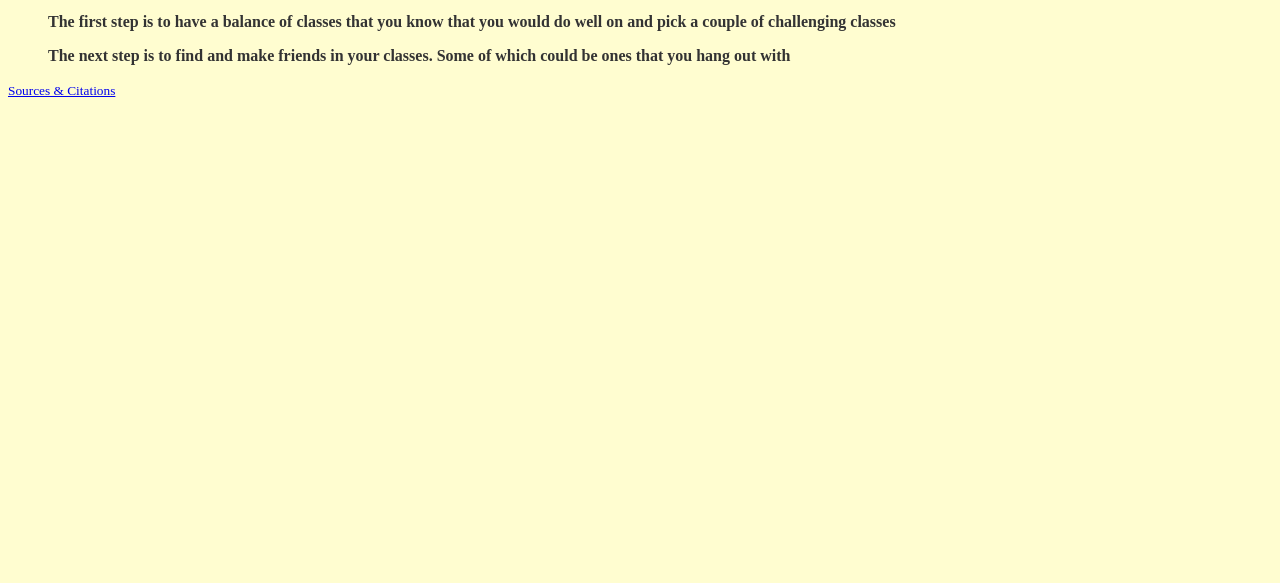
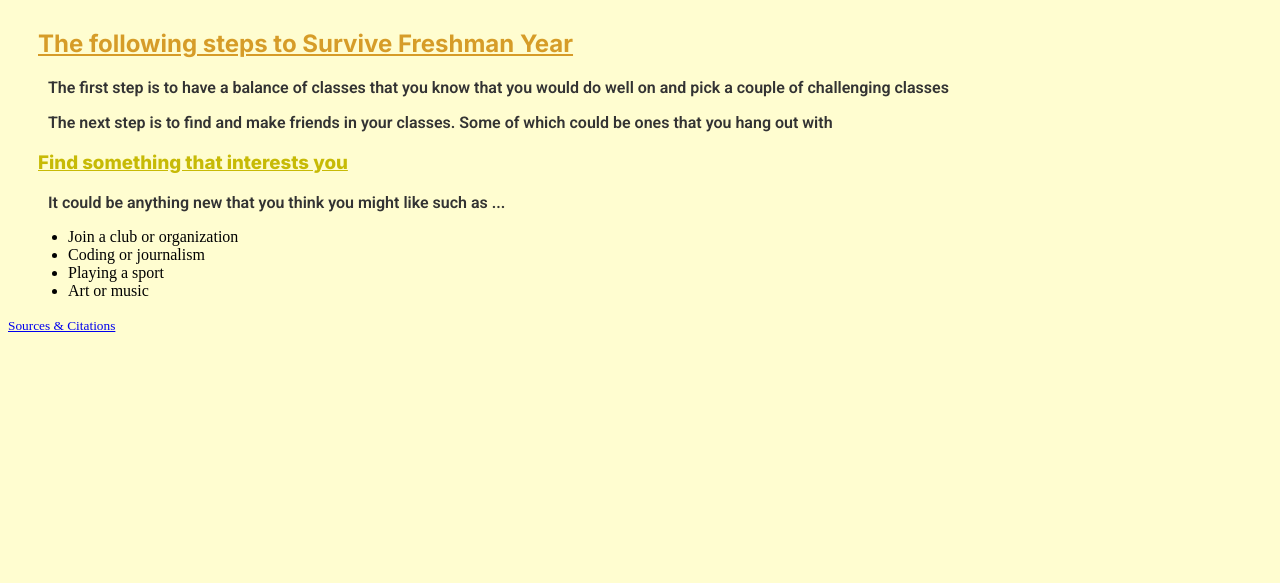
Before and after one commit to IACS-26-27/web-design-1-recipe-assignment-adamtiacs, a website: page index.html in a window 1280 px wide. Shown: the part 217-800 px from the top of the page. Drawn offline with Linux system fonts and the light colour scheme.

Commit message:
Added ordered list and header. Changed font type for 2 different sections

```diff
--- a/index.html
+++ b/index.html
@@ -5,8 +5,19 @@
     <meta name="viewport" content="width=device-width, initial-scale=1">
     <meta name="description" content="My recipe.">
     <title>My Recipe</title>
+    <link rel="preconnect" href="https://fonts.googleapis.com">
+    <link rel="preconnect" href="https://fonts.gstatic.com" crossorigin>
+    <link
+      href="https://fonts.googleapis.com/css2?family=Roboto:ital,wght@0,100..900;1,100..900&display=swap"
+      rel="stylesheet">
     <link rel="stylesheet" type="text/css" href="styles.css">
+    <link rel="preconnect" href="https://fonts.googleapis.com">
+    <link rel="preconnect" href="https://fonts.gstatic.com" crossorigin>
+    <link
+      href="https://fonts.googleapis.com/css2?family=Inter:ital,opsz,wght@0,14..32,100..900;1,14..32,100..900&family=Roboto:ital,wght@0,100..900;1,100..900&display=swap"
+      rel="stylesheet">
   </head>
+
   <body>
     <!-- Your recipe goes here! -->
      <header>
@@ -19,6 +30,14 @@
         and pick a couple of challenging classes</p>
       <p>The next step is to find and make friends in your classes. Some of which could be ones
         that you hang out with</p>
+      <h3>Find something that interests you</h3>
+      <p>It could be anything new that you think you might like such as ...</p>
+      <ul>
+        <li>Join a club or organization</li>
+        <li>Coding or journalism</li>
+        <li>Playing a sport</li>
+        <li>Art or music</li>
+      </ul>
 
     </main>
     <footer>
--- a/styles.css
+++ b/styles.css
@@ -12,6 +12,7 @@
   border: 2px solid black;
   padding: 30px;
   text-align: center;
+  font-family: "Inter", sans-serif;
 }
 
 main {
@@ -22,7 +23,20 @@
 h2 {
   color: rgba(207, 139, 12, 0.856);
   text-decoration: underline;
-  padding-left: 30px
+  padding-left: 30px;
+  font-family: "Inter", sans-serif;
+}
+
+h3 {
+  color: rgb(199, 186, 6);
+  text-decoration: underline;
+  font-weight: 800;
+  padding-left: 30px;
+  font-family: "Inter", sans-serif;
+}
+
+li {
+  margin-left: 20px;
 }
 
 body {
@@ -31,6 +45,7 @@
 
 p {
   color: #333333;
-  font-weight: bold;
-  padding-left: 40px
+  font-weight: 540;
+  padding-left: 40px;
+  font-family: "Roboto", sans-serif;
 }
```
